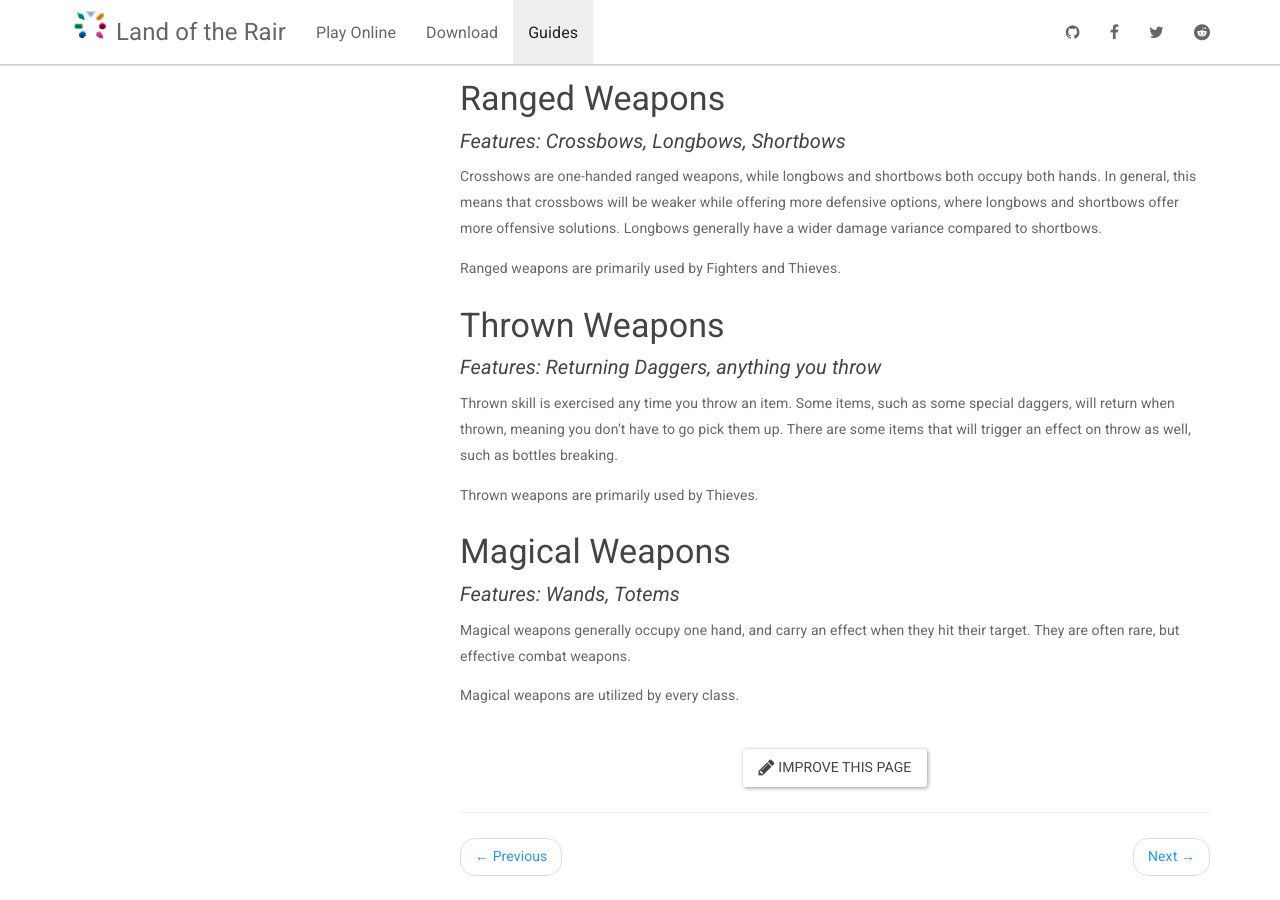
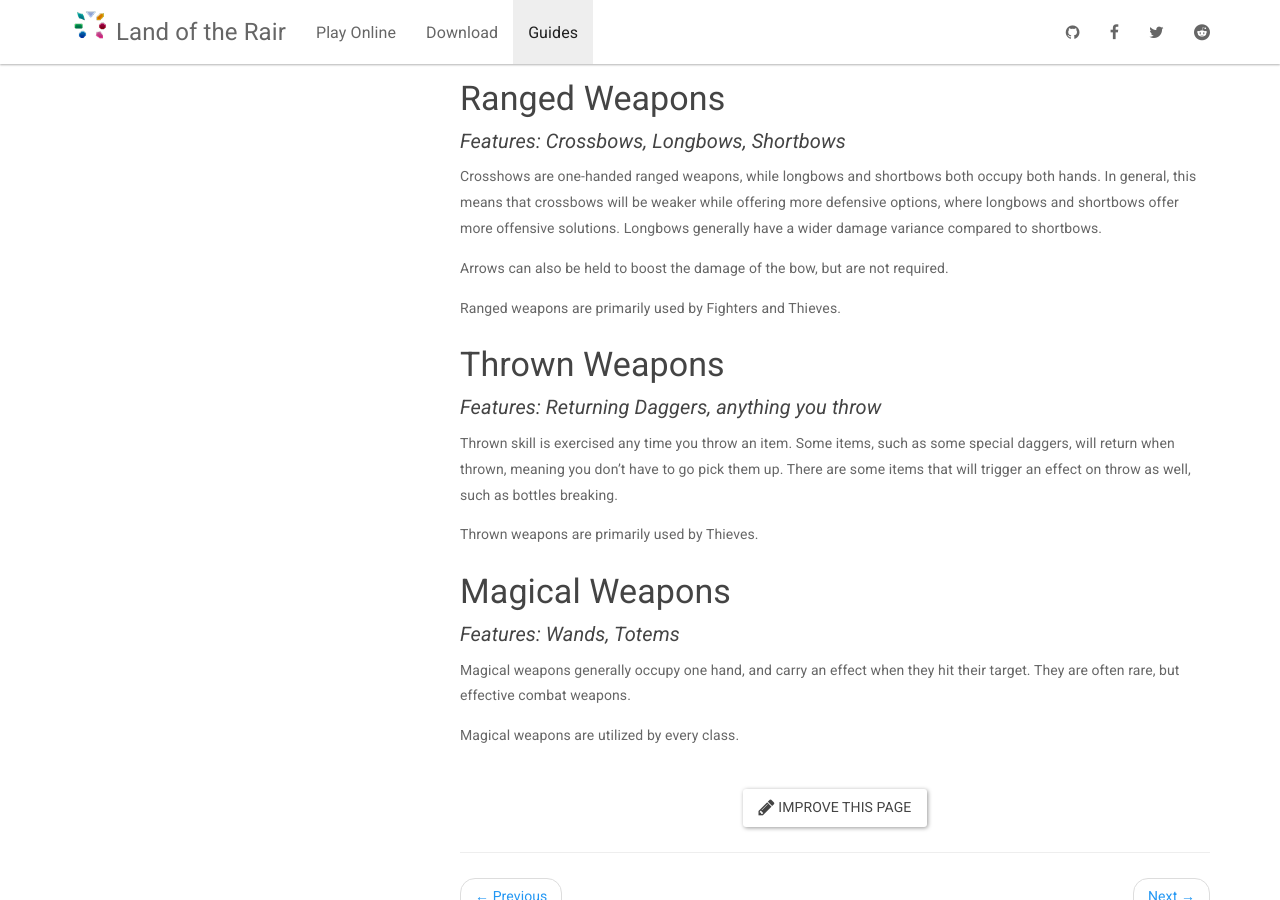
Before and after one commit to LandOfTheRair/landoftherair.github.io, a Jekyll site: the page built from _docs/getting-started/weapon-information.md, in a window 1280 px wide and 900 px high, scrolled down 2248 px. Built offline with Jekyll 4.4.1, drawn with Linux system fonts in a browser that asks for light colours; nearby versions of some CDN libraries.

Commit message:
Update weapon-information.md

```diff
--- a/_docs/getting-started/weapon-information.md
+++ b/_docs/getting-started/weapon-information.md
@@ -77,6 +77,8 @@ Martial combat is primarily used by Fighters, but every class benefits from havi
 
 Crosshows are one-handed ranged weapons, while longbows and shortbows both occupy both hands. In general, this means that crossbows will be weaker while offering more defensive options, where longbows and shortbows offer more offensive solutions. Longbows generally have a wider damage variance compared to shortbows.
 
+Arrows can also be held to boost the damage of the bow, but are not required.
+
 Ranged weapons are primarily used by Fighters and Thieves.
 
 ### Thrown Weapons
```
